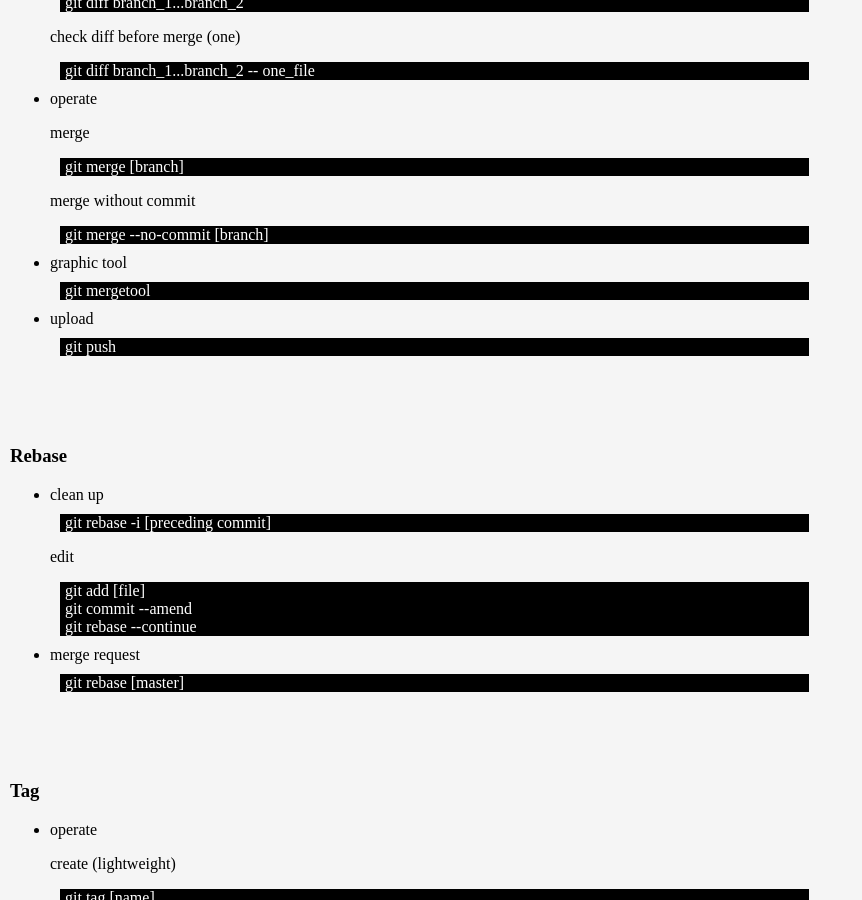
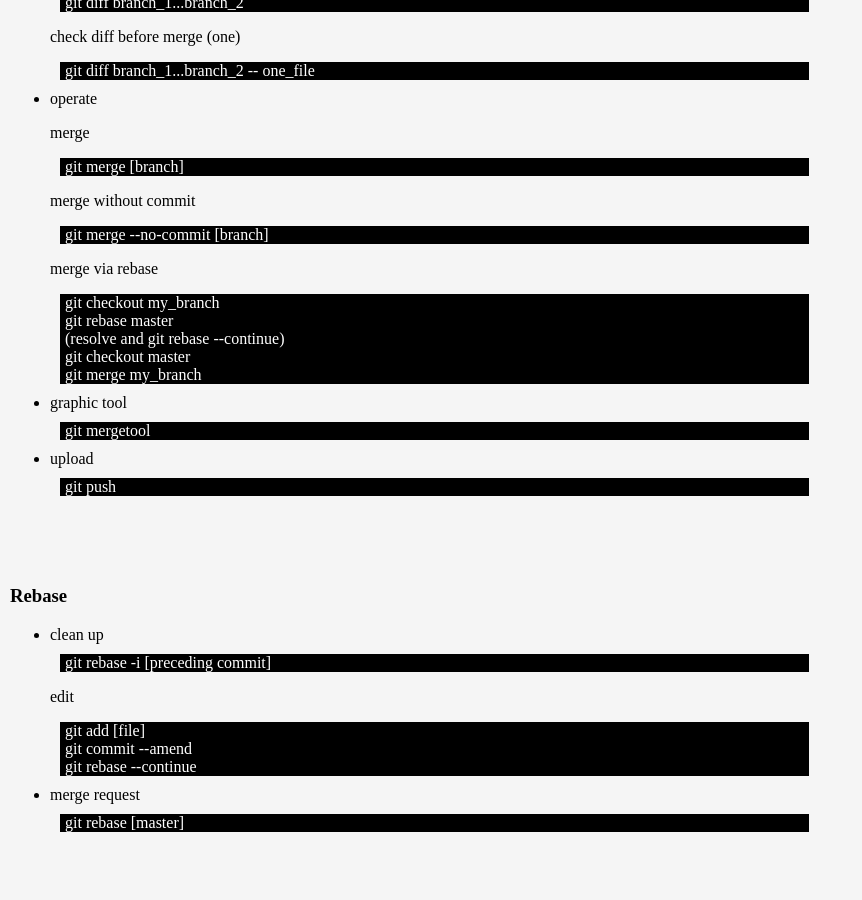
Before and after one commit to czarsir/sir, a Jekyll site: the page built from _posts/tool/2017-12-20-git.html, in a window 1280 px wide and 900 px high, scrolled down 3087 px. Shown: the whole window, without its empty margins (0-862 px from the left). Built offline with Jekyll 4.4.1, drawn with Linux system fonts in a browser that asks for light colours.

Commit message:
[git] update merge

```diff
--- a/_posts/tool/2017-12-20-git.html
+++ b/_posts/tool/2017-12-20-git.html
@@ -121,6 +121,12 @@ li {
 <div class="cmd">git merge [branch]</div>
 <p>merge without commit</p>
 <div class="cmd">git merge --no-commit [branch]</div>
+<p>merge via rebase </p>
+<div class="cmd">git checkout my_branch</div>
+<div class="cmd">git rebase master</div>
+<div class="cmd">(resolve and git rebase --continue)</div>
+<div class="cmd">git checkout master</div>
+<div class="cmd">git merge my_branch</div>
 <li>graphic tool</li>
 <div class="cmd">git mergetool</div>
 <li>upload</li>
```
